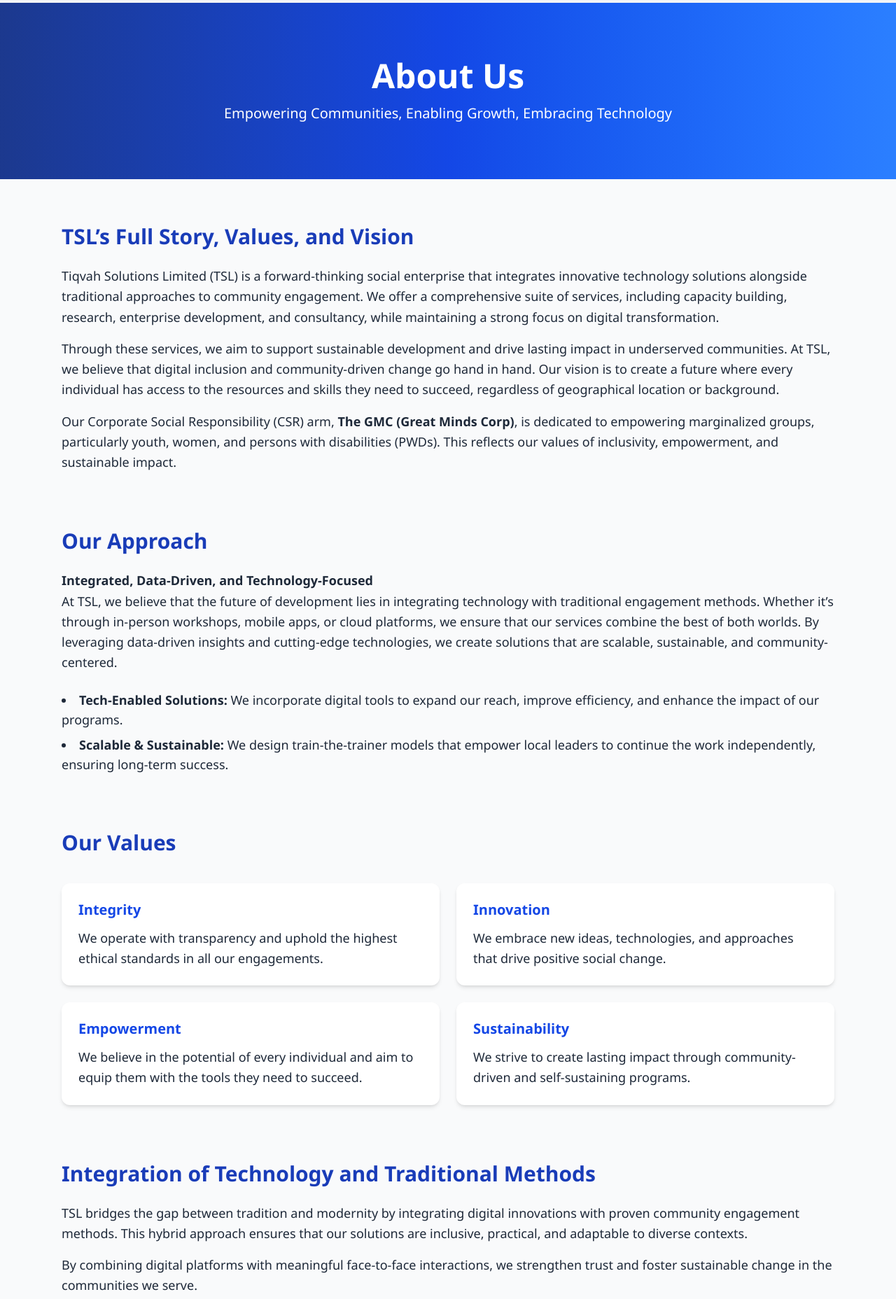
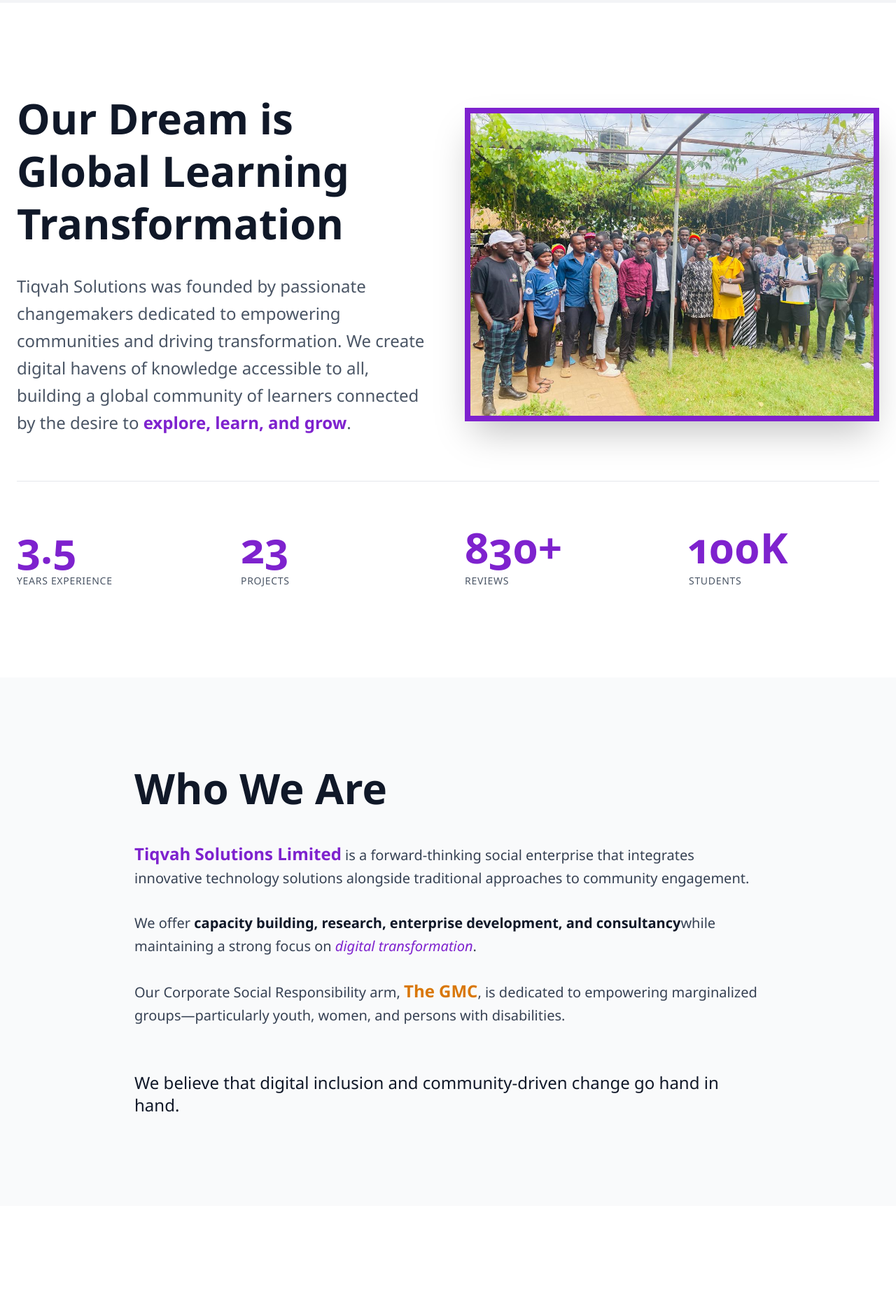
Before and after one commit to Mmadiba724/tiqvah, a React (Vite) app: page /tiqvah/about in a window 1280 px wide. Shown: the part 80-1936 px from the top of the page at 70% size. Built offline with nearby package versions, Linux system fonts and the light colour scheme.

Commit message:
impoevd about page and made other pages folow theme

```diff
--- a/src/components/About.jsx
+++ b/src/components/About.jsx
@@ -1,138 +1,302 @@
 import React from "react"
+import { Link } from "react-router-dom"
 
 const About = () => {
 	return (
-		<section className="bg-gray-50 text-gray-800">
+		<section className="bg-white text-gray-800">
 			{/* Hero Section */}
-			<div className="bg-gradient-to-r from-blue-900 via-blue-700 to-blue-500 text-white py-20 px-6 text-center">
-				<h1 className="text-4xl md:text-5xl font-bold mb-4">About Us</h1>
-				<p className="text-xl font-light max-w-3xl mx-auto">
-					Empowering Communities, Enabling Growth, Embracing Technology
-				</p>
+			<div className="py-32 px-6">
+				<div className="max-w-7xl mx-auto">
+					<div className="grid md:grid-cols-2 gap-12 items-center mb-16">
+						<div>
+							<h1 className="text-4xl md:text-5xl lg:text-6xl font-bold text-gray-900 leading-tight mb-8">
+								Our Dream is Global Learning Transformation
+							</h1>
+							<p className="text-xl md:text-2xl text-gray-600 leading-relaxed">
+								Tiqvah Solutions was founded by passionate changemakers dedicated to empowering communities and driving transformation.
+								We create digital havens of knowledge accessible to all, building a global community of learners connected by the desire
+								to <span className="text-purple-700 font-semibold">explore, learn, and grow</span>.
+							</p>
+						</div>
+						<div>
+							<img
+								src="/we.jpeg"
+								alt="Tiqvah Solutions Team"
+								className="w-full h-auto border-8 border-purple-700 shadow-2xl"
+							/>
+						</div>
+					</div>
+
+					{/* Stats - Minimalist */}
+					<div className="grid grid-cols-2 md:grid-cols-4 gap-12 pt-16 border-t border-gray-200">
+						<div>
+							<div className="text-5xl md:text-6xl font-bold text-purple-700 mb-2">3.5</div>
+							<div className="text-gray-600 uppercase tracking-wider text-sm">Years Experience</div>
+						</div>
+						<div>
+							<div className="text-5xl md:text-6xl font-bold text-purple-700 mb-2">23</div>
+							<div className="text-gray-600 uppercase tracking-wider text-sm">Projects</div>
+						</div>
+						<div>
+							<div className="text-5xl md:text-6xl font-bold text-purple-700 mb-2">830+</div>
+							<div className="text-gray-600 uppercase tracking-wider text-sm">Reviews</div>
+						</div>
+						<div>
+							<div className="text-5xl md:text-6xl font-bold text-purple-700 mb-2">100K</div>
+							<div className="text-gray-600 uppercase tracking-wider text-sm">Students</div>
+						</div>
+					</div>
+				</div>
 			</div>
 
-			<div className="max-w-6xl mx-auto py-16 px-6 space-y-20">
-				{/* Section 1: Story, Values, Vision */}
-				<div>
-					<h2 className="text-3xl font-bold text-blue-800 mb-6">
-						TSL’s Full Story, Values, and Vision
+			{/* Who We Are Section */}
+			<div className="py-32 px-6 bg-gray-50">
+				<div className="max-w-4xl mx-auto">
+					<h2 className="text-5xl md:text-6xl font-bold text-gray-900 mb-12">
+						Who We Are
 					</h2>
-					<p className="text-lg leading-relaxed mb-4">
-						Tiqvah Solutions Limited (TSL) is a forward-thinking social
-						enterprise that integrates innovative technology solutions alongside
-						traditional approaches to community engagement. We offer a
-						comprehensive suite of services, including capacity building,
-						research, enterprise development, and consultancy, while maintaining
-						a strong focus on digital transformation.
-					</p>
-					<p className="text-lg leading-relaxed mb-4">
-						Through these services, we aim to support sustainable development
-						and drive lasting impact in underserved communities. At TSL, we
-						believe that digital inclusion and community-driven change go hand
-						in hand. Our vision is to create a future where every individual has
-						access to the resources and skills they need to succeed, regardless
-						of geographical location or background.
-					</p>
-					<p className="text-lg leading-relaxed">
-						Our Corporate Social Responsibility (CSR) arm,{" "}
-						<span className="font-semibold">The GMC (Great Minds Corp)</span>,
-						is dedicated to empowering marginalized groups, particularly youth,
-						women, and persons with disabilities (PWDs). This reflects our
-						values of inclusivity, empowerment, and sustainable impact.
-					</p>
+
+					<div className="space-y-8 text-lg md:text-xl text-gray-700 leading-relaxed">
+						<p>
+							<span className="text-2xl font-bold text-purple-700">Tiqvah Solutions Limited</span> is a forward-thinking social enterprise
+							that integrates innovative technology solutions alongside traditional approaches to community engagement.
+						</p>
+						<p>
+							We offer <span className="font-semibold text-gray-900">capacity building, research, enterprise development, and consultancy</span>
+							while maintaining a strong focus on <span className="italic text-purple-700">digital transformation</span>.
+						</p>
+						<p>
+							Our Corporate Social Responsibility arm, <span className="text-2xl font-bold text-amber-600">The GMC</span>, is dedicated to
+							empowering marginalized groups—particularly youth, women, and persons with disabilities.
+						</p>
+						<p className="text-2xl font-light text-gray-900 pt-8">
+							We believe that digital inclusion and community-driven change go hand in hand.
+						</p>
+					</div>
 				</div>
+			</div>
 
-				{/* Section 2: Our Approach */}
-				<div>
-					<h2 className="text-3xl font-bold text-blue-800 mb-6">Our Approach</h2>
-					<p className="text-lg leading-relaxed mb-6">
-            <span className="font-semibold">
-              Integrated, Data-Driven, and Technology-Focused
-            </span>
-						<br />
-						At TSL, we believe that the future of development lies in
-						integrating technology with traditional engagement methods. Whether
-						it’s through in-person workshops, mobile apps, or cloud platforms,
-						we ensure that our services combine the best of both worlds. By
-						leveraging data-driven insights and cutting-edge technologies, we
-						create solutions that are scalable, sustainable, and
-						community-centered.
-					</p>
-					<ul className="list-disc list-inside space-y-2 text-lg">
-						<li>
-							<span className="font-semibold">Tech-Enabled Solutions:</span> We
-							incorporate digital tools to expand our reach, improve efficiency,
-							and enhance the impact of our programs.
-						</li>
-						<li>
-							<span className="font-semibold">Scalable & Sustainable:</span> We
-							design train-the-trainer models that empower local leaders to
-							continue the work independently, ensuring long-term success.
-						</li>
-					</ul>
+			{/* Our Approach Section */}
+			<div className="py-32 px-6">
+				<div className="max-w-4xl mx-auto">
+					<h2 className="text-5xl md:text-6xl font-bold text-gray-900 mb-12">
+						Our Approach
+					</h2>
+
+					<div className="space-y-8 text-lg md:text-xl text-gray-700 leading-relaxed">
+						<p className="text-3xl font-light text-purple-700">
+							Integrated. Data-Driven. Technology-Focused.
+						</p>
+
+						<p>
+							At TSL, we believe the future of development lies in integrating technology with traditional engagement methods.
+							Whether through in-person workshops, mobile apps, or cloud platforms, we combine the best of both worlds.
+						</p>
+
+						<p>
+							By leveraging <span className="font-semibold text-gray-900">data-driven insights</span> and
+							<span className="font-semibold text-gray-900"> cutting-edge technologies</span>, we create solutions that are
+							scalable, sustainable, and community-centered.
+						</p>
+
+						<div className="grid md:grid-cols-2 gap-16 pt-12 mt-12 border-t border-gray-200">
+							<div>
+								<h3 className="text-2xl font-bold text-purple-700 mb-4">Tech-Enabled Solutions</h3>
+								<p className="text-gray-700">
+									We incorporate digital tools to expand our reach, improve efficiency, and enhance program impact.
+								</p>
+							</div>
+							<div>
+								<h3 className="text-2xl font-bold text-amber-600 mb-4">Scalable & Sustainable</h3>
+								<p className="text-gray-700">
+									We design train-the-trainer models that empower local leaders to continue the work independently.
+								</p>
+							</div>
+						</div>
+					</div>
 				</div>
+			</div>
 
-				{/* Section 3: Our Values */}
-				<div>
-					<h2 className="text-3xl font-bold text-blue-800 mb-10">Our Values</h2>
-					<div className="grid gap-6 md:grid-cols-2">
-						<div className="p-6 bg-white shadow-md rounded-xl">
-							<h3 className="text-xl font-semibold text-blue-700 mb-3">
-								Integrity
-							</h3>
-							<p className="text-lg leading-relaxed">
-								We operate with transparency and uphold the highest ethical
-								standards in all our engagements.
+			{/* Core Values Section */}
+			<div className="py-32 px-6 bg-gray-50">
+				<div className="max-w-6xl mx-auto">
+					<h2 className="text-5xl md:text-6xl font-bold text-gray-900 mb-20 text-center">
+						Core Values
+					</h2>
+
+					<div className="grid md:grid-cols-2 gap-8">
+						<div className="bg-white p-10 border-l-8 border-purple-700 shadow-lg hover:shadow-xl transition-shadow">
+							<h3 className="text-4xl font-bold text-purple-700 mb-6">Integrity</h3>
+							<p className="text-xl text-gray-700 leading-relaxed">
+								We operate with transparency and uphold the highest ethical standards in all our engagements.
+								Trust is the foundation of our relationships with communities, partners, and stakeholders.
 							</p>
 						</div>
-						<div className="p-6 bg-white shadow-md rounded-xl">
-							<h3 className="text-xl font-semibold text-blue-700 mb-3">
-								Innovation
-							</h3>
-							<p className="text-lg leading-relaxed">
-								We embrace new ideas, technologies, and approaches that drive
-								positive social change.
+
+						<div className="bg-white p-10 border-l-8 border-amber-600 shadow-lg hover:shadow-xl transition-shadow">
+							<h3 className="text-4xl font-bold text-amber-600 mb-6">Innovation</h3>
+							<p className="text-xl text-gray-700 leading-relaxed">
+								We embrace new ideas, technologies, and approaches that drive positive social change.
+								Innovation is at the heart of our solutions, enabling us to create meaningful impact in diverse communities.
 							</p>
 						</div>
-						<div className="p-6 bg-white shadow-md rounded-xl">
-							<h3 className="text-xl font-semibold text-blue-700 mb-3">
-								Empowerment
-							</h3>
-							<p className="text-lg leading-relaxed">
-								We believe in the potential of every individual and aim to equip
-								them with the tools they need to succeed.
+
+						<div className="bg-white p-10 border-l-8 border-purple-700 shadow-lg hover:shadow-xl transition-shadow">
+							<h3 className="text-4xl font-bold text-purple-700 mb-6">Empowerment</h3>
+							<p className="text-xl text-gray-700 leading-relaxed">
+								We believe in the potential of every individual and aim to equip them with the tools they need to succeed.
+								Empowerment drives our mission to create inclusive opportunities for marginalized groups.
 							</p>
 						</div>
-						<div className="p-6 bg-white shadow-md rounded-xl">
-							<h3 className="text-xl font-semibold text-blue-700 mb-3">
-								Sustainability
-							</h3>
-							<p className="text-lg leading-relaxed">
-								We strive to create lasting impact through community-driven and
-								self-sustaining programs.
+
+						<div className="bg-white p-10 border-l-8 border-amber-600 shadow-lg hover:shadow-xl transition-shadow">
+							<h3 className="text-4xl font-bold text-amber-600 mb-6">Sustainability</h3>
+							<p className="text-xl text-gray-700 leading-relaxed">
+								We strive to create lasting impact through community-driven and self-sustaining programs.
+								Our approach ensures that the communities we serve can continue to thrive long after our initial engagement.
 							</p>
 						</div>
 					</div>
 				</div>
+			</div>
 
-				{/* Section 4: Tech + Traditional Methods */}
-				<div>
-					<h2 className="text-3xl font-bold text-blue-800 mb-6">
-						Integration of Technology and Traditional Methods
+			{/* Partnership Section */}
+			<div className="py-32 px-6">
+				<div className="max-w-4xl mx-auto">
+					<h2 className="text-5xl md:text-6xl font-bold text-gray-900 mb-12">
+						Partner with Us
 					</h2>
-					<p className="text-lg leading-relaxed mb-4">
-						TSL bridges the gap between tradition and modernity by integrating
-						digital innovations with proven community engagement methods. This
-						hybrid approach ensures that our solutions are inclusive, practical,
-						and adaptable to diverse contexts.
+
+					<p className="text-2xl font-light text-gray-700 leading-relaxed mb-16">
+						We believe in the power of collaboration to create lasting change. We work with corporate partners, CBOs, NGOs,
+						and governments to co-create solutions that bring both social impact and economic growth.
 					</p>
-					<p className="text-lg leading-relaxed">
-						By combining digital platforms with meaningful face-to-face
-						interactions, we strengthen trust and foster sustainable change in
-						the communities we serve.
-					</p>
+
+					<div className="grid md:grid-cols-2 gap-x-16 gap-y-12">
+						<div>
+							<h3 className="text-2xl font-bold text-purple-700 mb-4">Bespoke Solutions</h3>
+							<p className="text-lg text-gray-600">
+								Tailored services that align with your goals and address your specific challenges.
+							</p>
+						</div>
+						<div>
+							<h3 className="text-2xl font-bold text-purple-700 mb-4">Digital Transformation</h3>
+							<p className="text-lg text-gray-600">
+								We help organizations adopt cutting-edge technologies that improve their operations and impact.
+							</p>
+						</div>
+						<div>
+							<h3 className="text-2xl font-bold text-amber-600 mb-4">Social Impact</h3>
+							<p className="text-lg text-gray-600">
+								Your support through CSR initiatives will help drive meaningful change in marginalized communities.
+							</p>
+						</div>
+						<div>
+							<h3 className="text-2xl font-bold text-amber-600 mb-4">Collaborative Approach</h3>
+							<p className="text-lg text-gray-600">
+								We believe in working together to maximize both social and financial returns.
+							</p>
+						</div>
+					</div>
 				</div>
 			</div>
+
+			{/* Why Donate Section */}
+			<div className="py-32 px-6 bg-gray-50">
+				<div className="max-w-5xl mx-auto">
+					<h2 className="text-5xl md:text-6xl font-bold text-gray-900 mb-12">
+						Why Donate
+					</h2>
+
+					<p className="text-2xl font-light text-gray-700 leading-relaxed mb-20">
+						Your donation directly transforms lives in marginalized communities. Every contribution helps us empower
+						youth, women, and persons with disabilities through education, technology, and sustainable development programs.
+					</p>
+
+					<div className="space-y-16 mb-20">
+						<div className="border-b border-gray-200 pb-16">
+							<h3 className="text-4xl font-bold text-purple-700 mb-6">Empower Communities</h3>
+							<p className="text-xl text-gray-700 leading-relaxed max-w-3xl mb-6">
+								Your donation provides training, mentorship, and digital tools to underserved communities, helping them build
+								sustainable livelihoods and break the cycle of poverty.
+							</p>
+							<p className="text-2xl font-semibold text-purple-700">
+								Over 5,000+ beneficiaries reached
+							</p>
+						</div>
+
+						<div className="border-b border-gray-200 pb-16">
+							<h3 className="text-4xl font-bold text-amber-600 mb-6">Support Mental Health</h3>
+							<p className="text-xl text-gray-700 leading-relaxed max-w-3xl mb-6">
+								Donations fund our mental health and wellbeing programs, providing online counseling and community-based support
+								to those who need it most.
+							</p>
+							<p className="text-2xl font-semibold text-amber-600">
+								Mental health services for all
+							</p>
+						</div>
+
+						<div>
+							<h3 className="text-4xl font-bold text-purple-700 mb-6">Drive Innovation</h3>
+							<p className="text-xl text-gray-700 leading-relaxed max-w-3xl mb-6">
+								Your support enables us to develop cutting-edge digital solutions, mobile apps, and technology platforms that
+								make education and resources accessible to all.
+							</p>
+							<p className="text-2xl font-semibold text-purple-700">
+								Technology for social good
+							</p>
+						</div>
+					</div>
+
+					{/* Impact Stats - Minimalist */}
+					<div className="bg-gradient-to-r from-purple-700 to-amber-600 py-20 px-8 text-white">
+						<h3 className="text-4xl md:text-5xl font-bold mb-16 text-center">Your Impact in Numbers</h3>
+
+						<div className="grid grid-cols-2 md:grid-cols-4 gap-12 max-w-4xl mx-auto">
+							<div className="text-center">
+								<div className="text-6xl font-bold mb-2">23+</div>
+								<div className="text-lg uppercase tracking-wider opacity-90">Projects</div>
+							</div>
+							<div className="text-center">
+								<div className="text-6xl font-bold mb-2">5,000+</div>
+								<div className="text-lg uppercase tracking-wider opacity-90">Lives Impacted</div>
+							</div>
+							<div className="text-center">
+								<div className="text-6xl font-bold mb-2">100+</div>
+								<div className="text-lg uppercase tracking-wider opacity-90">Youth Trained</div>
+							</div>
+							<div className="text-center">
+								<div className="text-6xl font-bold mb-2">50+</div>
+								<div className="text-lg uppercase tracking-wider opacity-90">Women Empowered</div>
+							</div>
+						</div>
+					</div>
+
+					{/* CTA */}
+					<div className="mt-20 text-center">
+						<h3 className="text-4xl font-bold text-gray-900 mb-8">Ready to Make a Difference?</h3>
+						<p className="text-xl text-gray-600 mb-12 max-w-2xl mx-auto">
+							Every donation helps us continue our mission of empowering communities through innovation,
+							education, and sustainable development.
+						</p>
+						<div className="flex flex-col sm:flex-row gap-6 justify-center">
+							<Link
+								to="/contact"
+								className="inline-block bg-purple-700 text-white px-12 py-5 text-lg font-semibold hover:bg-purple-600 transition-colors"
+							>
+								Donate Now
+							</Link>
+							<Link
+								to="/gmc"
+								className="inline-block bg-amber-600 text-white px-12 py-5 text-lg font-semibold hover:bg-amber-500 transition-colors"
+							>
+								Learn About The GMC
+							</Link>
+						</div>
+					</div>
+				</div>
+			</div>
+
 		</section>
 	)
 }
--- a/src/components/Gmc.jsx
+++ b/src/components/Gmc.jsx
@@ -2,22 +2,24 @@
 
 const Gmc = () => {
 	return (
-		<section className="bg-gray-50 text-gray-800">
+		<section className="bg-white text-gray-800">
 			{/* Hero Section */}
-			<div className="bg-gradient-to-r from-green-900 via-green-700 to-green-500 text-white py-20 px-6 text-center">
-				<h1 className="text-4xl md:text-5xl font-bold mb-4">The GMC (Great Minds Corp)</h1>
-				<p className="text-xl font-light">
+			<div className="bg-gradient-to-r from-purple-700 to-amber-600 text-white py-32 px-6">
+				<div className="max-w-5xl mx-auto">
+					<h1 className="text-5xl md:text-7xl font-bold mb-6">The GMC (Great Minds Corp)</h1>
+					<p className="text-2xl font-light max-w-3xl">
 						Empowering Marginalized Communities with Technology and Knowledge
 					</p>
 				</div>
+			</div>
 
-			<div className="max-w-6xl mx-auto py-16 px-6 space-y-16">
+			<div className="max-w-5xl mx-auto py-32 px-6 space-y-20">
 				{/* Section 1: Overview */}
-				<div>
-					<h2 className="text-3xl font-bold text-green-800 mb-6">
+				<div className="border-b border-gray-200 pb-20">
+					<h2 className="text-4xl md:text-5xl font-bold text-purple-700 mb-8">
 						Overview of Programs and Impact
 					</h2>
-					<p className="text-lg leading-relaxed mb-6">
+					<p className="text-xl text-gray-700 leading-relaxed mb-12">
 						The GMC (Great Minds Corp) is our CSR arm dedicated to making a lasting
 						social impact in marginalized communities. We work with youth, women, and
 						persons with disabilities (PWDs) to promote entrepreneurship, mental health,
@@ -27,35 +29,47 @@
 						and accessible to all.
 					</p>
 
-					<h3 className="text-xl font-semibold text-gray-700 mb-4">Key Programs:</h3>
-					<ul className="list-disc pl-6 space-y-2 text-gray-700">
-						<li>
-							<strong>Youth SRHR & Menstrual Health Clubs:</strong> Utilizing mobile apps
+					<h3 className="text-2xl font-bold text-amber-600 mb-6">Key Programs</h3>
+					<ul className="space-y-6 text-lg text-gray-700">
+						<li className="flex items-start">
+							<span className="text-purple-700 mr-3 text-2xl font-bold">•</span>
+							<div>
+								<strong className="text-gray-900">Youth SRHR & Menstrual Health Clubs:</strong> Utilizing mobile apps
 								and digital tools for sexual health and hygiene education.
+							</div>
 						</li>
-						<li>
-							<strong>Leadership & Entrepreneurship for Women/PWDs:</strong> Offering
+						<li className="flex items-start">
+							<span className="text-purple-700 mr-3 text-2xl font-bold">•</span>
+							<div>
+								<strong className="text-gray-900">Leadership & Entrepreneurship for Women/PWDs:</strong> Offering
 								face-to-face mentorship and digital e-learning platforms to empower
 								marginalized individuals.
+							</div>
 						</li>
-						<li>
-							<strong>Mental Health & Wellbeing:</strong> Providing online counseling
+						<li className="flex items-start">
+							<span className="text-purple-700 mr-3 text-2xl font-bold">•</span>
+							<div>
+								<strong className="text-gray-900">Mental Health & Wellbeing:</strong> Providing online counseling
 								services and digital mental health support programs.
+							</div>
 						</li>
-						<li>
-							<strong>Train-the-Trainer Programs:</strong> Using technology-enabled
+						<li className="flex items-start">
+							<span className="text-purple-700 mr-3 text-2xl font-bold">•</span>
+							<div>
+								<strong className="text-gray-900">Train-the-Trainer Programs:</strong> Using technology-enabled
 								learning to build local champions who sustain these programs in their
 								communities.
+							</div>
 						</li>
 					</ul>
 				</div>
 
 				{/* Section 2: Hybrid Initiatives */}
 				<div>
-					<h2 className="text-3xl font-bold text-green-800 mb-6">
+					<h2 className="text-4xl md:text-5xl font-bold text-purple-700 mb-8">
 						Hybrid Initiatives: Digital + Face-to-Face Engagement
 					</h2>
-					<p className="text-lg leading-relaxed">
+					<p className="text-xl text-gray-700 leading-relaxed">
 						At GMC, we believe real impact comes from merging technology with direct
 						human connection. Our hybrid initiatives ensure that while digital platforms
 						extend our reach and make learning scalable, face-to-face engagement
--- a/src/components/Services.jsx
+++ b/src/components/Services.jsx
@@ -42,32 +42,37 @@
 	];
 
 	return (
-		<section className="bg-gray-50 text-gray-800">
+		<section className="bg-white text-gray-800">
 			{/* Hero */}
-			<div className="bg-gradient-to-r from-blue-900 via-blue-700 to-blue-500 text-white py-20 px-6 text-center">
-				<h1 className="text-4xl md:text-5xl font-bold mb-4">Our Services</h1>
-				<p className="text-xl font-light">
-					Empowering growth through technology and tradition
-				</p>
+			<div className="bg-gradient-to-r from-purple-700 to-amber-600 text-white py-32 px-6">
+				<div className="max-w-5xl mx-auto">
+					<h1 className="text-5xl md:text-7xl font-bold mb-6">Our Services</h1>
+					<p className="text-2xl font-light max-w-3xl">
+						Empowering growth through technology and tradition
+					</p>
+				</div>
 			</div>
 
 			{/* Services List */}
-			<div className="max-w-6xl mx-auto py-16 px-6 space-y-16">
+			<div className="max-w-5xl mx-auto py-32 px-6 space-y-20">
 				{services.map((service, index) => (
 					<div
 						key={index}
-						className="bg-white shadow-md rounded-2xl p-8 hover:shadow-lg transition"
+						className="border-b border-gray-200 pb-20 last:border-0"
 					>
-						<h2 className="text-2xl font-bold text-blue-800 mb-4">
+						<h2 className="text-4xl md:text-5xl font-bold text-purple-700 mb-8">
 							{service.title}
 						</h2>
-						<p className="text-lg leading-relaxed mb-6">{service.description}</p>
-						<h3 className="text-xl font-semibold text-gray-700 mb-3">
-							Key Offerings:
+						<p className="text-xl text-gray-700 leading-relaxed mb-8">{service.description}</p>
+						<h3 className="text-2xl font-bold text-amber-600 mb-6">
+							Key Offerings
 						</h3>
-						<ul className="list-disc pl-6 space-y-2 text-gray-700">
+						<ul className="space-y-4 text-lg text-gray-700">
 							{service.offerings.map((item, i) => (
-								<li key={i}>{item}</li>
+								<li key={i} className="flex items-start">
+									<span className="text-purple-700 mr-3 text-2xl">•</span>
+									<span>{item}</span>
+								</li>
 							))}
 						</ul>
 					</div>
```
Also changed, not shown: src/components/Contact.jsx (+34 -21 lines), public/we.jpeg (renamed from src/assets/images/WhatsApp Image 2025-11-01 at 10.41.36 AM (1).jpeg). Lines whose indentation alone changed are shown as unchanged.
